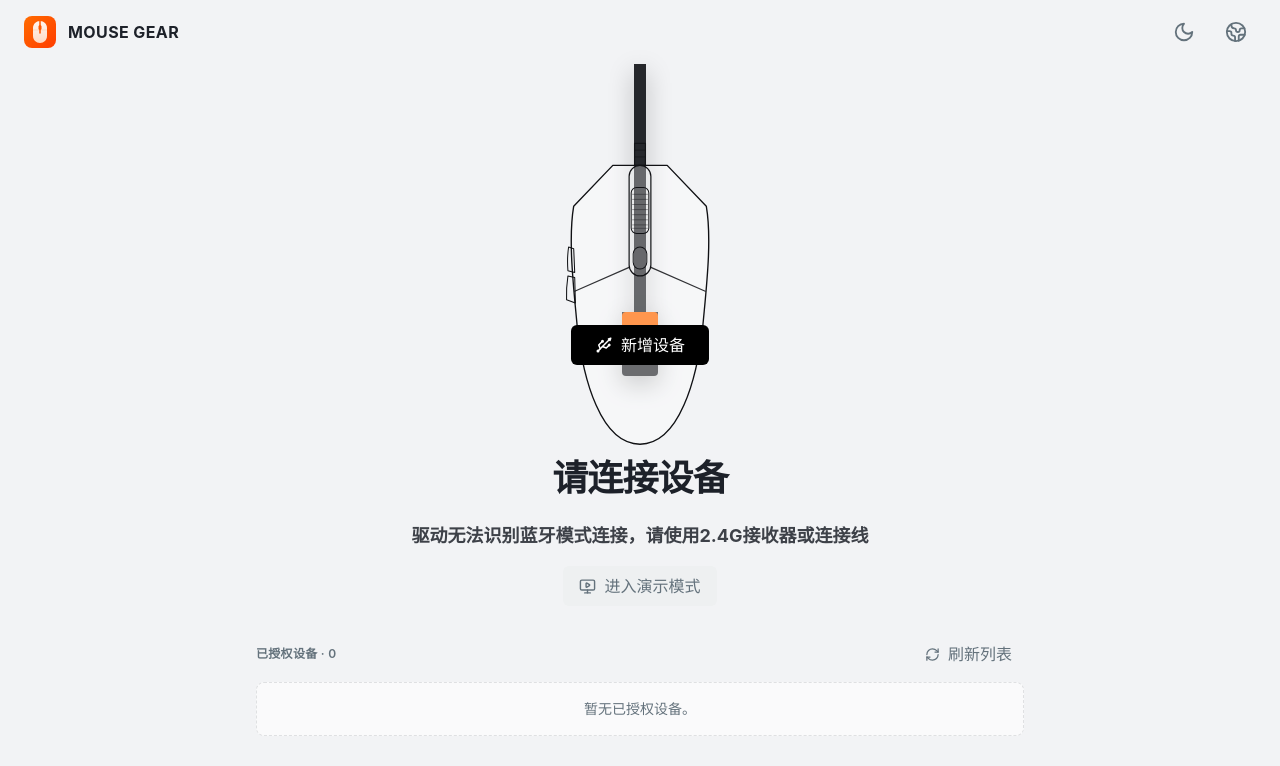
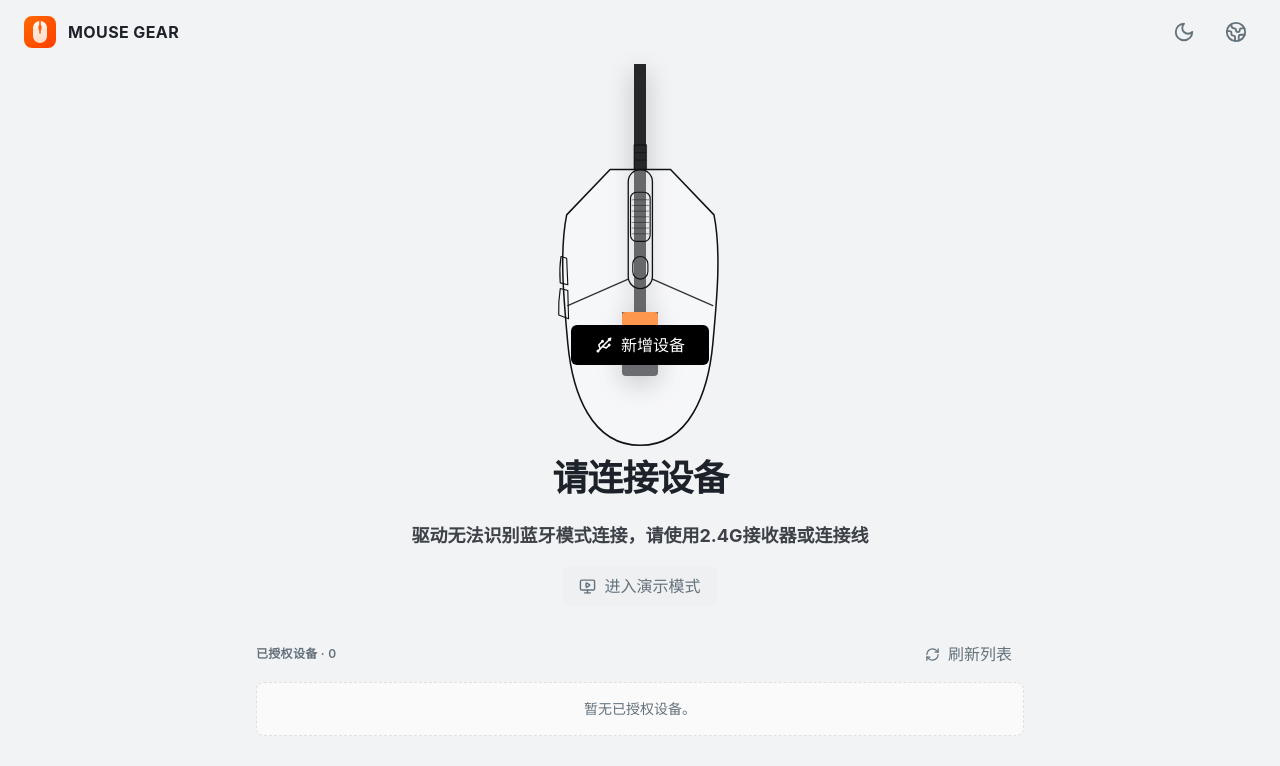
Before and after one commit to sjcao/webhid, a React (Vite) app: page /#/ in a window 1280 px wide. Shown: the top 766 px of the page. Built offline with nearby package versions, Linux system fonts and the light colour scheme.

Commit message:
refactor(mouse): broaden and round the mouse tail curve to match ergonomic G102 shape

```diff
--- a/src/features/mouse/buttons/mouse-canvas.tsx
+++ b/src/features/mouse/buttons/mouse-canvas.tsx
@@ -29,7 +29,7 @@ export function MouseCanvas({ selectedButton, onChoose }: MouseCanvasProps) {
 
   return (
     <div className="flex min-h-0 flex-1 items-center justify-center overflow-auto p-4">
-      <div className="relative aspect-[3/5] h-full max-h-[580px] shrink-0">
+      <div className="relative aspect-[2/3] h-full max-h-[540px] shrink-0">
         <MouseGraphic className="mx-auto h-full w-full drop-shadow-[0_20px_42px_rgba(0,0,0,0.18)]" />
 
         {/* 渲染每一个按键的绑定显示标签 */}
@@ -117,17 +117,17 @@ export function MouseCanvas({ selectedButton, onChoose }: MouseCanvasProps) {
 function positionClass(buttonId: ButtonId) {
   switch (buttonId) {
     case ButtonId.Left:
-      return 'right-[102%] top-[23%]';
+      return 'right-[102%] top-[25%]';
     case ButtonId.Forward:
-      return 'right-[102%] top-[41%]';
+      return 'right-[102%] top-[44%]';
     case ButtonId.Backward:
-      return 'right-[102%] top-[59%]';
+      return 'right-[102%] top-[62%]';
     case ButtonId.Middle:
-      return 'left-[102%] top-[18%]';
+      return 'left-[102%] top-[20%]';
     case ButtonId.Right:
-      return 'left-[102%] top-[33%]';
+      return 'left-[102%] top-[35%]';
     case ButtonId.Dpi:
-      return 'left-[102%] top-[52%]';
+      return 'left-[102%] top-[54%]';
     default:
       return 'left-1/2 top-1/2';
   }
@@ -136,17 +136,17 @@ function positionClass(buttonId: ButtonId) {
 function dotClass(buttonId: ButtonId) {
   switch (buttonId) {
     case ButtonId.Left:
-      return 'left-[33%] top-[28%]';
+      return 'left-[33%] top-[30%]';
     case ButtonId.Right:
-      return 'left-[67%] top-[28%]';
+      return 'left-[67%] top-[30%]';
     case ButtonId.Middle:
-      return 'left-[50%] top-[24.2%]';
+      return 'left-[50%] top-[26.1%]';
     case ButtonId.Dpi:
-      return 'left-[50%] top-[38.2%]';
+      return 'left-[50%] top-[41.1%]';
     case ButtonId.Forward:
-      return 'left-[16%] top-[38.8%]';
+      return 'left-[16.3%] top-[42%]';
     case ButtonId.Backward:
-      return 'left-[16%] top-[47.5%]';
+      return 'left-[16%] top-[51.6%]';
     default:
       return 'left-1/2 top-1/2';
   }
--- a/src/features/mouse/mouse-graphic.tsx
+++ b/src/features/mouse/mouse-graphic.tsx
@@ -3,35 +3,35 @@ type MouseGraphicProps = {
 };
 
 /**
- * 经典 G102/G304 风格极简线框描边鼠标 SVG 组件
- * - 1:1 参考倒八字切割分缝、中轴滚轮舱与胶囊 DPI 键
+ * 经典 G102/G304 风格极简线框描边鼠标 SVG 组件 (圆润饱满尾部)
+ * - viewBox: 0 0 600 900
+ * - 宽阔圆润、饱满敦实的尾部线条
  * - 纯 Line-art 描边风格，无颜色填充，无商标
- * - viewBox: 0 0 600 1000
  */
 export function MouseGraphic({ className = '' }: MouseGraphicProps) {
   return (
     <svg
-      viewBox="0 0 600 1000"
+      viewBox="0 0 600 900"
       fill="none"
       xmlns="http://www.w3.org/2000/svg"
       className={`select-none ${className}`}
       role="img"
-      aria-label="Minimalist Line Art Mouse Graphic"
+      aria-label="Minimalist Line Art Mouse Graphic with Rounded Tail"
     >
-      {/* 柔和阴影轮廓层（极淡底层背景提升立体感） */}
+      {/* 柔和阴影轮廓层 */}
       <path
         d="M 220 110
            L 380 110
            L 495 230
-           C 512 330, 495 470, 485 580
-           C 468 740, 415 930, 300 930
-           C 185 930, 132 740, 115 580
-           C 105 470, 88 330, 105 230 Z"
+           C 515 330, 502 460, 492 570
+           C 480 700, 430 840, 300 840
+           C 170 840, 120 700, 108 570
+           C 98 460, 85 330, 105 230 Z"
         fill="currentColor"
         className="text-driver-panel/30"
       />
 
-      {/* 1. 顶部防折拉线护套 (Cord Relief / Tail Top) */}
+      {/* 1. 顶部防折拉线护套 (Cord Relief) */}
       <path
         d="M 284 45 L 316 45 L 316 110 L 284 110 Z"
         stroke="currentColor"
@@ -42,15 +42,15 @@ export function MouseGraphic({ className = '' }: MouseGraphicProps) {
       <line x1="284" y1="65" x2="316" y2="65" stroke="currentColor" strokeWidth="2.5" className="text-driver-text/70" />
       <line x1="284" y1="85" x2="316" y2="85" stroke="currentColor" strokeWidth="2.5" className="text-driver-text/70" />
 
-      {/* 2. 外机身主轮廓线 (如 G102/G304 的棱角头部与饱满椭圆尾部) */}
+      {/* 2. 外机身主轮廓线 (宽阔饱满圆润的下屁股/尾部) */}
       <path
         d="M 220 110
            L 380 110
            L 495 230
-           C 512 330, 495 470, 485 580
-           C 468 740, 415 930, 300 930
-           C 185 930, 132 740, 115 580
-           C 105 470, 88 330, 105 230 Z"
+           C 515 330, 502 460, 492 570
+           C 480 700, 430 840, 300 840
+           C 170 840, 120 700, 108 570
+           C 98 460, 85 330, 105 230 Z"
         stroke="currentColor"
         strokeWidth="4"
         strokeLinecap="round"
@@ -60,7 +60,7 @@ export function MouseGraphic({ className = '' }: MouseGraphicProps) {
 
       {/* 3. 经典倒八字按键切割缝 (V-Shape Key Seam) */}
       <path
-        d="M 108 480 L 268 410 M 332 410 L 492 480"
+        d="M 108 470 L 268 400 M 332 400 L 492 470"
         stroke="currentColor"
         strokeWidth="3.5"
         strokeLinecap="round"
@@ -72,7 +72,7 @@ export function MouseGraphic({ className = '' }: MouseGraphicProps) {
         x="268"
         y="110"
         width="64"
-        height="325"
+        height="315"
         rx="32"
         stroke="currentColor"
         strokeWidth="3.5"
@@ -82,16 +82,16 @@ export function MouseGraphic({ className = '' }: MouseGraphicProps) {
       {/* 5. 滚轮 (Scroll Wheel) */}
       <rect
         x="274"
-        y="175"
+        y="170"
         width="52"
-        height="135"
+        height="130"
         rx="16"
         stroke="currentColor"
         strokeWidth="3"
         className="text-driver-text"
       />
       {/* 滚轮平行防滑刻度描边 */}
-      {[195, 210, 225, 240, 255, 270, 285, 295].map((y) => (
+      {[190, 205, 220, 235, 250, 265, 280].map((y) => (
         <line
           key={y}
           x1="278"
@@ -108,9 +108,9 @@ export function MouseGraphic({ className = '' }: MouseGraphicProps) {
       {/* 6. DPI 胶囊按键 (DPI Capsule Button) */}
       <rect
         x="280"
-        y="350"
+        y="340"
         width="40"
-        height="65"
+        height="60"
         rx="20"
         stroke="currentColor"
         strokeWidth="3"
@@ -119,7 +119,7 @@ export function MouseGraphic({ className = '' }: MouseGraphicProps) {
 
       {/* 7. 左侧侧前键 (Forward Side Button) */}
       <path
-        d="M 90 350 L 105 355 L 108 425 L 88 420 C 86 395, 87 370, 90 350 Z"
+        d="M 90 340 L 105 345 L 108 415 L 88 410 C 86 385, 87 360, 90 340 Z"
         stroke="currentColor"
         strokeWidth="3"
         strokeLinecap="round"
@@ -129,7 +129,7 @@ export function MouseGraphic({ className = '' }: MouseGraphicProps) {
 
       {/* 8. 左侧侧后键 (Backward Side Button) */}
       <path
-        d="M 88 435 L 108 440 L 110 515 L 84 505 C 83 480, 85 455, 88 435 Z"
+        d="M 88 425 L 108 430 L 110 505 L 84 495 C 83 470, 85 445, 88 425 Z"
         stroke="currentColor"
         strokeWidth="3"
         strokeLinecap="round"
```
